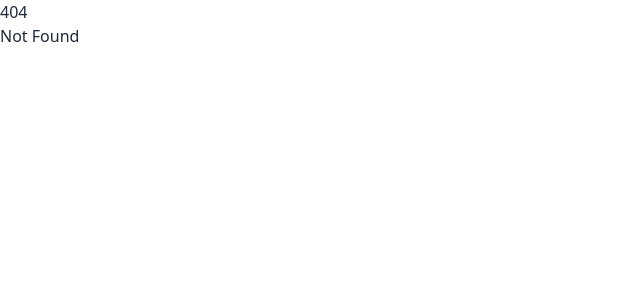
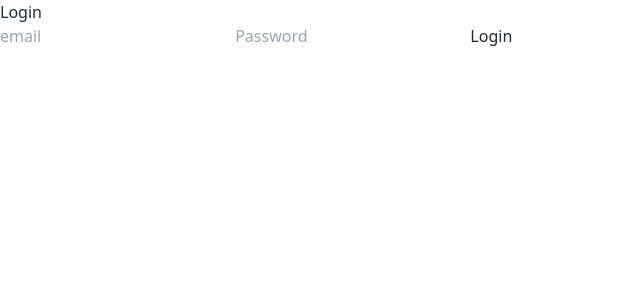
Before and after one commit to Asguho/SourceMate-App, a SvelteKit app: page /auth/login in a window 1280 px wide. Before the commit this address had no page. Shown: the top 300 px of the page, without its empty margins (0-640 px from the left). Built offline with nearby package versions, Linux system fonts and the light colour scheme.

Commit message:
connected to backend

```diff
--- /dev/null
+++ b/src/lib/constants.ts
@@ -0,0 +1,3 @@
+import { dev } from "$app/environment";
+
+export const BACKEND_URL = dev ? "http://localhost:5173" : "https://sourcemate.vercel.app";
--- /dev/null
+++ b/src/routes/auth/login/+page.svelte
@@ -0,0 +1,37 @@
+<script lang="ts">
+import { BACKEND_URL } from "$lib/constants";
+import type { PageData } from "./$types";
+
+let data = $props();
+
+let authInfo = $state({
+	email: "",
+	password: "",
+});
+
+async function login() {
+	const res = await fetch(`${BACKEND_URL}/api/auth/login`, {
+		method: "POST",
+		// headers: {
+		// 	"Content-Type": "application/json",
+		// },
+		body: JSON.stringify(authInfo),
+	});
+	if (!res.ok) {
+		alert("Login request failed");
+		return;
+	}
+	const data = (await res.json()) as unknown;
+	console.log(data);
+}
+</script>
+
+<main>
+    <h1>Login</h1>
+    <form>
+        <input type="text" placeholder="email" bind:value={authInfo.email} />
+        <input type="password" placeholder="Password" bind:value={authInfo.password}/>
+        <button type="submit" onclick={login}>Login</button>
+
+    </form>
+</main>
--- a/src/routes/source/+page.svelte
+++ b/src/routes/source/+page.svelte
@@ -1,16 +1,16 @@
 <script lang="ts">
-    import type { PageData } from './$types';
-    import { readTextFile, BaseDirectory } from '@tauri-apps/plugin-fs';
-    import InputField from '../../lib/components/InputField.svelte';
-    import { SvelteURL, SvelteDate } from 'svelte/reactivity';
-  import BackButton from '$lib/components/BackButton.svelte';
+import type { PageData } from "./$types";
+import { readTextFile, BaseDirectory } from "@tauri-apps/plugin-fs";
+import InputField from "../../lib/components/InputField.svelte";
+import { SvelteURL, SvelteDate } from "svelte/reactivity";
+import BackButton from "$lib/components/BackButton.svelte";
 
-    const { data } = $props()
-    const { sourceUrl, sourceData } = data
+const { data } = $props();
+const { sourceUrl, sourceData } = data;
 
+$inspect(sourceData);
 
-
-    // let url = $url()
+// let url = $url()
 </script>
 
 
--- a/src/routes/source/+page.ts
+++ b/src/routes/source/+page.ts
@@ -2,18 +2,20 @@ import { getSource } from "$lib/scripts/utils";
 import { redirect } from "@sveltejs/kit";
 import type { PageLoad } from "./$types";
 import { SvelteURL } from "svelte/reactivity";
+import { BACKEND_URL } from "$lib/constants";
 
-export const load = (async ({params, url, fetch}) => {
-    const sourceUrlString = url.searchParams.get("url")
-    if(!sourceUrlString){
-        redirect(300, "/")
+export const load = (async ({ params, url, fetch }) => {
+	const sourceUrlString = url.searchParams.get("url");
+	if (!sourceUrlString) {
+		redirect(300, "/");
 	}
 	let sourceUrl: SvelteURL;
 	try {
 		sourceUrl = new SvelteURL(sourceUrlString);
 	} catch (_) {
-        redirect(300, "/")
+		redirect(300, "/");
 	}
+	const sourceData = await (await fetch(`${BACKEND_URL}/api/source?url=${sourceUrl.href}`)).json();
 
-    return { sourceUrl, sourceData: "test" /*getSource(sourceUrl)*/ };
+	return { sourceUrl, sourceData };
 }) satisfies PageLoad;
```
Also changed, not shown: svelte.config.js (+4 -4 lines). Lines whose indentation alone changed are shown as unchanged.
